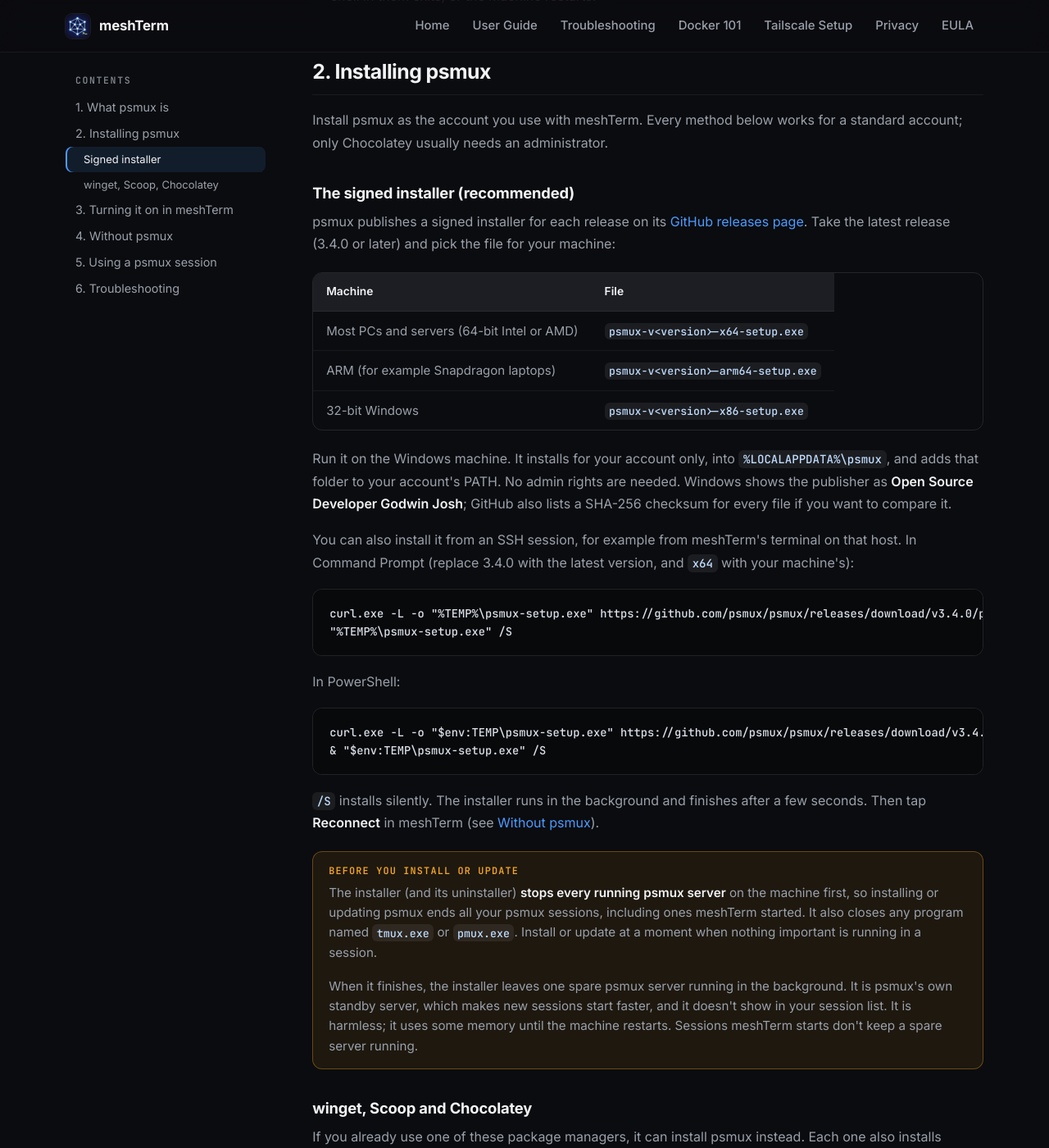
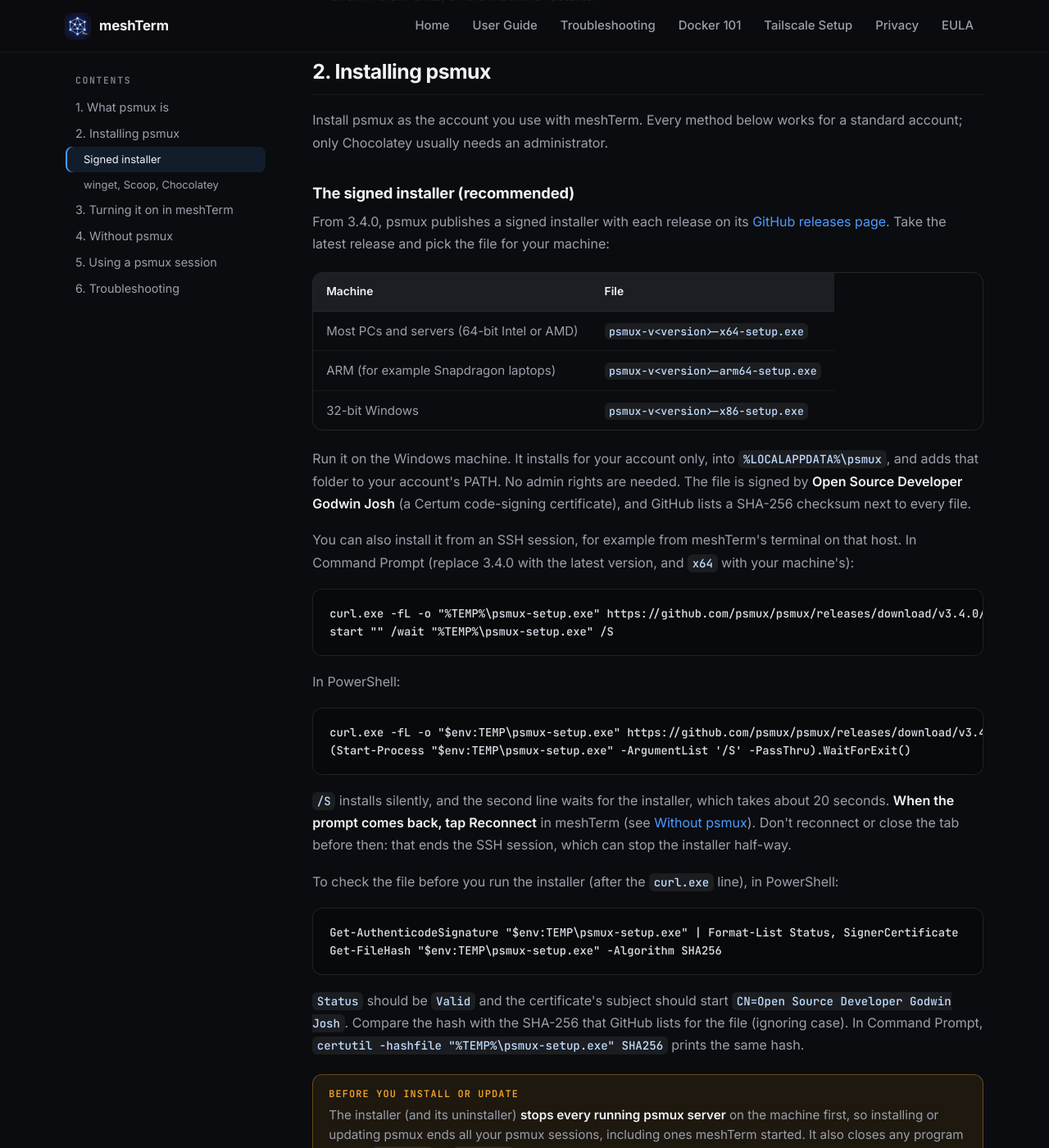
Before and after one commit to JBetchGH/meshterm-docs, a Jekyll site: the page built from psmux.html, in a window 1280 px wide and 1400 px high, scrolled down 880 px. Shown: the whole window at 82% size. Built offline with Jekyll 4.4.1, drawn with Linux system fonts in a browser that asks for light colours; some of the changed text lies outside the part shown.

Commit message:
psmux page: SSH install waits for the installer; signature and hash checks
- cmd: start "" /wait, PowerShell: Start-Process -PassThru + WaitForExit()
  (not -Wait, which would wait for the standby server the installer leaves);
  curl.exe -fL; "when the prompt comes back, tap Reconnect". Both sequences
  run on Server 2025 over plain ssh as a standard user: the prompt returns
  after ~18 s with the install complete and the installer's __warm__ server
  running.
- Signed installers from 3.4.0; signed by Open Source Developer Godwin Josh
  (Certum); Get-AuthenticodeSignature / Get-FileHash / certutil to compare
  with GitHub's SHA-256.
- psmux -V prints tmux 3.4.0 first; pane shell = the SSH server's shell
  ($SHELL, which psmux 3.4.0 honours); Chocolatey is x64 only; the winget
  note names psmux.TerminalMap; the Windows-hosts citation covers only env
  vars and Secret Profiles.

Co-Authored-By: Claude Opus 5.5 <noreply@anthropic.com>

```diff
--- a/psmux.html
+++ b/psmux.html
@@ -56,7 +56,7 @@ footer: |
       <p>Install psmux as the account you use with meshTerm. Every method below works for a standard account; only Chocolatey usually needs an administrator.</p>
 
       <h3 id="install-setup">The signed installer (recommended)</h3>
-      <p>psmux publishes a signed installer for each release on its <a href="https://github.com/psmux/psmux/releases">GitHub releases page</a>. Take the latest release (3.4.0 or later) and pick the file for your machine:</p>
+      <p>From 3.4.0, psmux publishes a signed installer with each release on its <a href="https://github.com/psmux/psmux/releases">GitHub releases page</a>. Take the latest release and pick the file for your machine:</p>
       <table>
         <thead><tr><th>Machine</th><th>File</th></tr></thead>
         <tbody>
@@ -65,14 +65,18 @@ footer: |
           <tr><td>32-bit Windows</td><td><code>psmux-v&lt;version&gt;-x86-setup.exe</code></td></tr>
         </tbody>
       </table>
-      <p>Run it on the Windows machine. It installs for your account only, into <code>%LOCALAPPDATA%\psmux</code>, and adds that folder to your account's PATH. No admin rights are needed. Windows shows the publisher as <strong>Open Source Developer Godwin Josh</strong>; GitHub also lists a SHA-256 checksum for every file if you want to compare it.</p>
+      <p>Run it on the Windows machine. It installs for your account only, into <code>%LOCALAPPDATA%\psmux</code>, and adds that folder to your account's PATH. No admin rights are needed. The file is signed by <strong>Open Source Developer Godwin Josh</strong> (a Certum code-signing certificate), and GitHub lists a SHA-256 checksum next to every file.</p>
       <p>You can also install it from an SSH session, for example from meshTerm's terminal on that host. In Command Prompt (replace 3.4.0 with the latest version, and <code>x64</code> with your machine's):</p>
-<pre><code>curl.exe -L -o "%TEMP%\psmux-setup.exe" https://github.com/psmux/psmux/releases/download/v3.4.0/psmux-v3.4.0-x64-setup.exe
-"%TEMP%\psmux-setup.exe" /S</code></pre>
+<pre><code>curl.exe -fL -o "%TEMP%\psmux-setup.exe" https://github.com/psmux/psmux/releases/download/v3.4.0/psmux-v3.4.0-x64-setup.exe
+start "" /wait "%TEMP%\psmux-setup.exe" /S</code></pre>
       <p>In PowerShell:</p>
-<pre><code>curl.exe -L -o "$env:TEMP\psmux-setup.exe" https://github.com/psmux/psmux/releases/download/v3.4.0/psmux-v3.4.0-x64-setup.exe
-&amp; "$env:TEMP\psmux-setup.exe" /S</code></pre>
-      <p><code>/S</code> installs silently. The installer runs in the background and finishes after a few seconds. Then tap <strong>Reconnect</strong> in meshTerm (see <a href="#without">Without psmux</a>).</p>
+<pre><code>curl.exe -fL -o "$env:TEMP\psmux-setup.exe" https://github.com/psmux/psmux/releases/download/v3.4.0/psmux-v3.4.0-x64-setup.exe
+(Start-Process "$env:TEMP\psmux-setup.exe" -ArgumentList '/S' -PassThru).WaitForExit()</code></pre>
+      <p><code>/S</code> installs silently, and the second line waits for the installer, which takes about 20 seconds. <strong>When the prompt comes back, tap Reconnect</strong> in meshTerm (see <a href="#without">Without psmux</a>). Don't reconnect or close the tab before then: that ends the SSH session, which can stop the installer half-way.</p>
+      <p>To check the file before you run the installer (after the <code>curl.exe</code> line), in PowerShell:</p>
+<pre><code>Get-AuthenticodeSignature "$env:TEMP\psmux-setup.exe" | Format-List Status, SignerCertificate
+Get-FileHash "$env:TEMP\psmux-setup.exe" -Algorithm SHA256</code></pre>
+      <p><code>Status</code> should be <code>Valid</code> and the certificate's subject should start <code>CN=Open Source Developer Godwin Josh</code>. Compare the hash with the SHA-256 that GitHub lists for the file (ignoring case). In Command Prompt, <code>certutil -hashfile "%TEMP%\psmux-setup.exe" SHA256</code> prints the same hash.</p>
 
       <div class="callout warn">
         <div class="callout-title">Before you install or update</div>
@@ -85,9 +89,9 @@ footer: |
       <table>
         <thead><tr><th>Package manager</th><th>Install</th><th>Good to know</th></tr></thead>
         <tbody>
-          <tr><td><strong>winget</strong></td><td><code>winget install --exact --id marlocarlo.psmux</code></td><td>Installs for your account. Use the exact id: another package has a similar name. winget isn't on every Windows: Windows Server often lacks it, and an account that only signs in over SSH may not have it either.</td></tr>
+          <tr><td><strong>winget</strong></td><td><code>winget install --exact --id marlocarlo.psmux</code></td><td>Installs for your account. Use the exact id: the same publisher has another package, <code>psmux.TerminalMap</code> (a map viewer), that a plain <code>winget install psmux</code> can also match. winget isn't on every Windows: Windows Server often lacks it, and an account that only signs in over SSH may not have it either.</td></tr>
           <tr><td><strong>Scoop</strong></td><td><code>scoop bucket add psmux https://github.com/psmux/scoop-psmux</code><br><code>scoop install psmux</code></td><td>Installs for your account, no admin rights.</td></tr>
-          <tr><td><strong>Chocolatey</strong></td><td><code>choco install psmux</code></td><td>Usually run from an administrator shell.</td></tr>
+          <tr><td><strong>Chocolatey</strong></td><td><code>choco install psmux</code></td><td>Usually run from an administrator shell. The package has the 64-bit (x64) build only: on 32-bit Windows or an ARM machine, use the signed installer for your machine instead.</td></tr>
         </tbody>
       </table>
       <p>After installing, reconnect so meshTerm opens a new SSH session, which sees the updated PATH. meshTerm also looks in each of these install folders itself.</p>
@@ -120,19 +124,19 @@ footer: |
       <h2>5. Using a psmux session</h2>
       <ul>
         <li><strong>Disconnecting</strong>: leave the app, lose the network or close the tab, and the session keeps running on the host. Reconnect, or open the host again, to pick it up where you left it.</li>
-        <li><strong>The shell</strong> inside a psmux session is Command Prompt (<code>cmd.exe</code>). Run <code>powershell</code> or <code>pwsh</code> in it if you prefer. Ctrl-C stops a running program as usual.</li>
+        <li><strong>The shell</strong> inside a psmux session is the same shell your SSH server opens (Command Prompt unless the server's default shell was changed). Run <code>powershell</code> or <code>pwsh</code> in it if you prefer. Ctrl-C stops a running program as usual.</li>
         <li><strong>Scrolling back</strong>: swiping or scrolling the terminal scrolls psmux's history (its copy mode). Press <code>q</code> to return to the prompt.</li>
         <li><strong>Sessions</strong>: long-press the host and choose <strong>Sessions…</strong> to see its psmux sessions. Tap one to open it, tap <strong>+</strong> for a new one, or swipe a row and tap <strong>End Session</strong> to close it on the host. Session names on Windows ignore case: <code>Work</code> and <code>work</code> are the same session.</li>
         <li><strong>Ending a session</strong>: type <code>exit</code> in its last shell. The tab says "The psmux session ended." and doesn't reconnect by itself; <strong>Reconnect</strong> starts a new session with the same name.</li>
         <li><strong>Detaching on purpose</strong> with psmux's own keys (Ctrl-B then D) disconnects the tab and leaves the session running.</li>
-        <li>Agent notifications, environment variables and Secret Profiles aren't available on Windows hosts (see <a href="meshterm.html#windows">Windows hosts</a>).</li>
+        <li>Environment variables and Secret Profiles aren't applied on Windows hosts (see <a href="meshterm.html#windows">Windows hosts</a>), and agent notifications aren't available there either.</li>
       </ul>
     </section>
 
     <section id="trouble">
       <h2>6. Troubleshooting</h2>
       <ul>
-        <li><strong>"psmux isn't installed" right after installing it</strong>: tap <strong>Reconnect</strong> (or <strong>Try Again</strong> in Sessions). If it still says so, check that it installed for the same Windows account meshTerm signs in with, and that <code>psmux -V</code> in a new SSH session prints <code>psmux 3.4.0</code> or later.</li>
+        <li><strong>"psmux isn't installed" right after installing it</strong>: tap <strong>Reconnect</strong> (or <strong>Try Again</strong> in Sessions). If it still says so, check that it installed for the same Windows account meshTerm signs in with, and that <code>psmux -V</code> in a new SSH session prints a line <code>psmux 3.4.0</code> or later. (Its first line says <code>tmux 3.4.0</code>, for compatibility with tmux tools; the <code>psmux</code> line is the one that counts.)</li>
         <li><strong>All my sessions ended at once</strong>: installing, updating or uninstalling psmux stops every psmux server (see <a href="#install-setup">the warning above</a>), and a restart of the machine ends them too.</li>
         <li><strong>"Couldn't start psmux on &lt;host&gt;"</strong>: psmux was found but the session didn't start. Tap <strong>Reconnect</strong>. If it keeps happening, update psmux to the latest release.</li>
         <li><strong>Uninstalling</strong>: use Windows' Installed apps list (or <code>uninstall.exe</code> in <code>%LOCALAPPDATA%\psmux</code>), or your package manager. Then set the host's Persistence back to <strong>None</strong>.</li>
```
